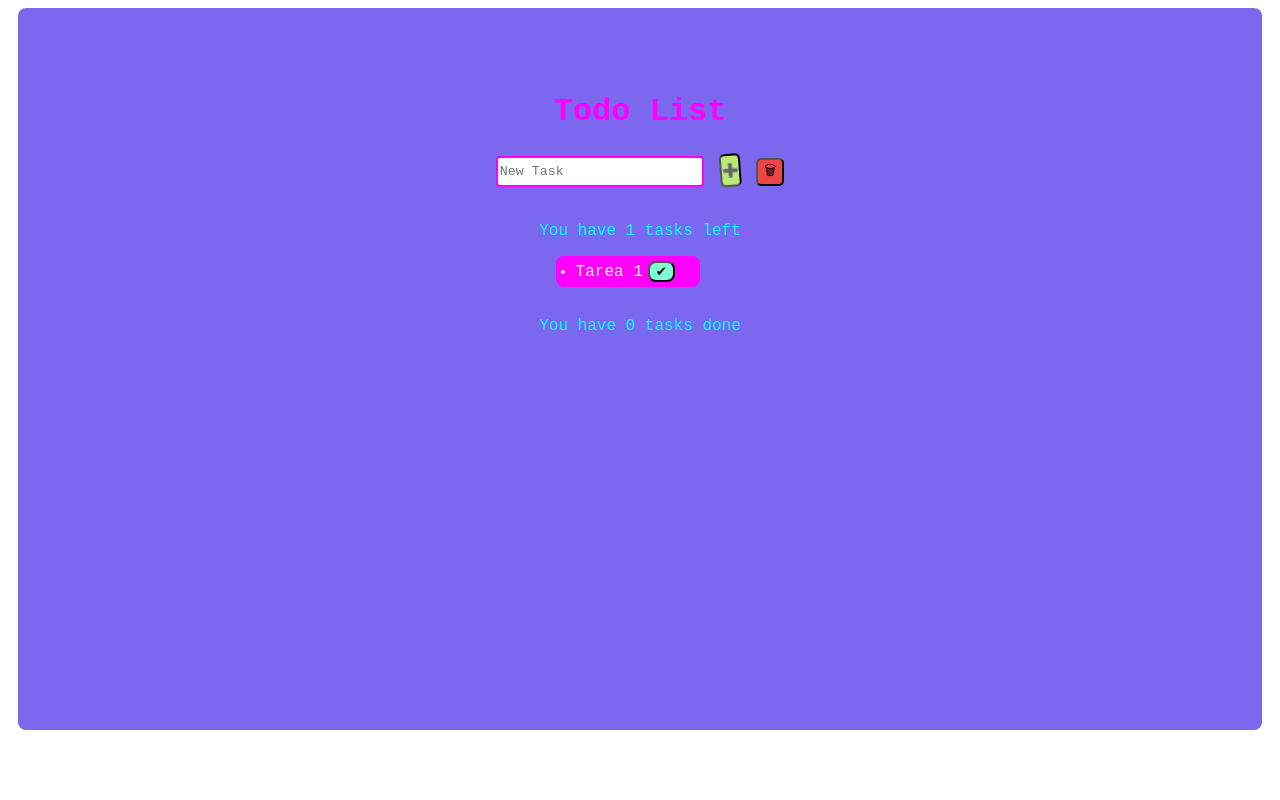
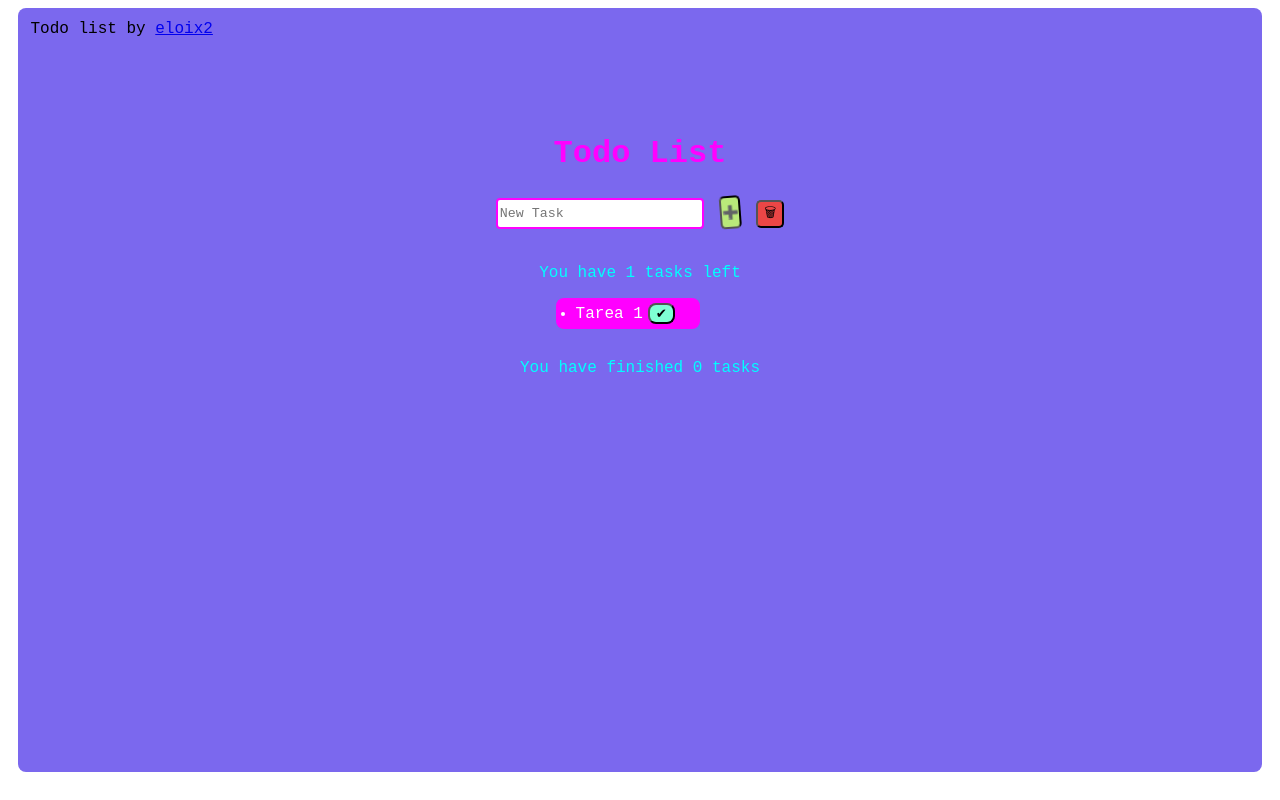
Before and after one commit to eloix2/minimaltodolist, a React (Create React App) app: page / in a window 1280 px wide. Built offline with nearby package versions, Linux system fonts and the light colour scheme.

Commit message:
incluido el link del github

```diff
--- a/src/App.jsx
+++ b/src/App.jsx
@@ -60,17 +60,20 @@ export function App(){
 
     return (
         <div className='app'>
+            <div className ='author'>
+                <text>Todo list by </text> <a href="https://github.com/eloix2">eloix2</a>
+            </div>
             <h1>Todo List</h1>
             <input ref={todoTaskRef} type="text" placeholder="New Task" onKeyPress={handleKeyPress} />
             <button className='addButton' onClick={handleTodoAdd}>➕</button>
-            <button className='deleteButton' onClick={handleDeleteDone}>🗑</button>
+            <button className='deleteButton' title="Delete All finished tasks" onClick={handleDeleteDone}>🗑</button>
             <div className='taskCompletionCounter'>You have {todos.filter((todo) => !todo.completed).length} tasks left</div>
 
             <div className='listItemsTodo'>
                 <TodoList todos={todos.filter((todo) => !todo.completed)} handleDeleteDone={handleDeleteDone} toggleTodo={toggleTodo}/>
             </div>
 
-            <div className='taskCompletionCounter'>You have {todos.filter((todo) => todo.completed).length} tasks done</div>
+            <div className='taskCompletionCounter'>You have finished {todos.filter((todo) => todo.completed).length} tasks</div>
 
             <div className='listItemsDone'>
                 <TodoList todos={todos.filter((todo) => todo.completed)} handleDeleteDone={handleDeleteDone} toggleTodo={toggleTodo}/>
--- a/src/components/styles/App.css
+++ b/src/components/styles/App.css
@@ -4,15 +4,56 @@
     text-align: center;
     font-family: 'Courier New', Courier, monospace;
     border: 0px;
-    padding-top: 5%;
+
     padding-bottom: 30%;
     margin: auto 10px;
     width: auto;
     height: auto;
+
+
+    -webkit-animation: fadein 2s; /* Safari, Chrome and Opera > 12.1 */
+    -moz-animation: fadein 2s; /* Firefox < 16 */
+    -ms-animation: fadein 2s; /* Internet Explorer */
+    -o-animation: fadein 2s; /* Opera < 12.1 */
+    animation: fadein 2s;
+}
+
+@keyframes fadein {
+from { opacity: 0; }
+to   { opacity: 1; }
+}
+
+/* Firefox < 16 */
+@-moz-keyframes fadein {
+from { opacity: 0; }
+to   { opacity: 1; }
+}
+
+/* Safari, Chrome and Opera > 12.1 */
+@-webkit-keyframes fadein {
+from { opacity: 0; }
+to   { opacity: 1; }
+}
+
+/* Internet Explorer */
+@-ms-keyframes fadein {
+from { opacity: 0; }
+to   { opacity: 1; }
+}
+
+/* Opera < 12.1 */
+@-o-keyframes fadein {
+from { opacity: 0; }
+to   { opacity: 1; }
+}
+
+.author {
+    padding: 1%;
+    text-align: left;
 }
 
 h1 {
-
+    padding-top: 5%;
     color: magenta;
 
 }
@@ -61,6 +102,7 @@ input[type=text] {
     background-color: rgb(235, 70, 70);
     border-radius: 5px;
 }
+
 .deleteButton:hover {
     background-color: crimson;
 }
```
